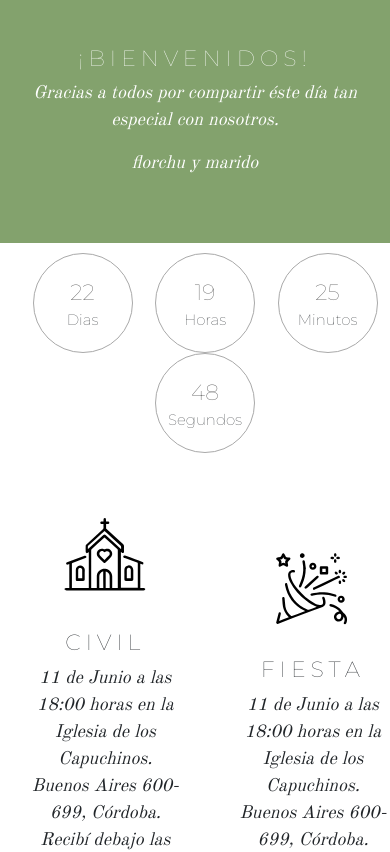
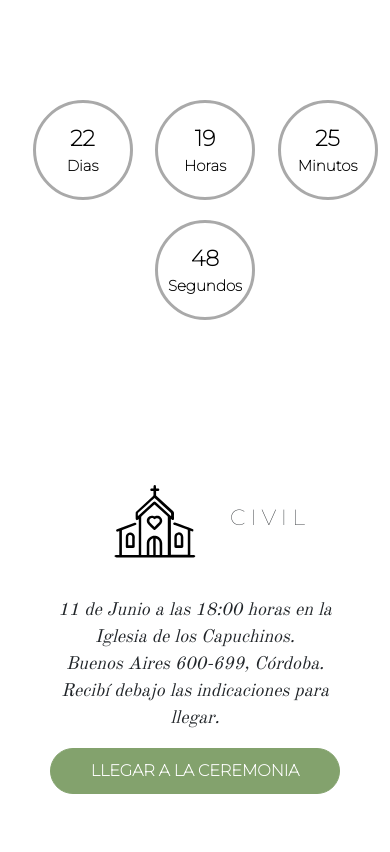
Before and after one commit to teixeira26/bodita-laraDario, a React (Create React App) app: page / in a window 390 px wide. Shown: the part 848-1700 px from the top of the page. Built offline with nearby package versions, Linux system fonts and the light colour scheme.

Commit message:
(*) - Responsive hecho

```diff
--- a/src/Components/App.jsx
+++ b/src/Components/App.jsx
@@ -40,7 +40,7 @@ function App() {
       <Bienvenido></Bienvenido>
       <StopWatch></StopWatch>
       <section className='iconos'>
-        <CardMapa icono={ceremonia.iconoIglesia} urlButton={ceremonia.urlButton} titulo={ceremonia.tituloCeremonia} textol1={ceremonia.textoCeremonial1} textol2={ceremonia.textoCeremonial2} textol3={ceremonia.textoCeremonial3} textoButton={ceremonia.textoButton}></CardMapa>
+        <CardMapa  icono={ceremonia.iconoIglesia} urlButton={ceremonia.urlButton} titulo={ceremonia.tituloCeremonia} textol1={ceremonia.textoCeremonial1} textol2={ceremonia.textoCeremonial2} textol3={ceremonia.textoCeremonial3} textoButton={ceremonia.textoButton}></CardMapa>
         <CardMapa icono={fiesta.iconoIglesia} urlButton={fiesta.urlButton} titulo={fiesta.titulofiesta} textol1={fiesta.textofiestal1} textol2={fiesta.textofiestal2} textol3={fiesta.textofiestal3} textoButton={fiesta.textoButton}></CardMapa>
       </section>
       <Galeria></Galeria>
--- a/src/Components/CardMapa/CardMapa.jsx
+++ b/src/Components/CardMapa/CardMapa.jsx
@@ -4,7 +4,7 @@ const CardMapa = (props)=>{
     const {icono, titulo,  textol1, textol2, textol3, textoButton, urlButton} = props;
     return(
         <div className="containerCardMapa">
-            <img src={`${icono}`} alt="" />
+            <img src={`${icono}`} alt="" draggable={false}/>
             <h4>{titulo}</h4>
             <p>{textol1}<br/>{textol2}<br/>{textol3}</p>
             <Button texto={textoButton} template='verde' url={urlButton}></Button>
--- a/src/Components/CardMapa/cardMapa.css
+++ b/src/Components/CardMapa/cardMapa.css
@@ -1,17 +1,30 @@
 .containerCardMapa{
     display: flex;
-    flex-direction: column;
+    flex-direction: row;
+    flex-wrap: wrap;
     justify-content: center;
     align-items: center;
     background-color: white;
-    width: 40vw;
+    width: 35vw;
     margin: 2vh 7vw;
 }
 
+
 .containerCardMapa img{
     width: 150px;
+    display: block;
 }
 
 .containerCardMapa p{
     text-align: center;
+    display: block;
 }
+
+
+
+@media only screen and (max-width: 550px) {
+    .containerCardMapa{
+        width: 80% !important;
+
+    }
+}
--- a/src/Components/CuentaRegresiva/StopWatch.css
+++ b/src/Components/CuentaRegresiva/StopWatch.css
@@ -3,29 +3,28 @@
 }
 
 .cuenta-regresiva{
-    display: grid;
     text-align: center;
     padding: 10px;
-    height: auto;
     font-family: 'Montserrat', sans-serif;
     font-size: 18px;
+    margin: 80px 0;
 }
 .countdown{
     display: flex;
     justify-content:space-evenly;
     align-items: center;
-    height: 100px;
     flex-wrap: wrap;
     width: 100vw;
 }
 
 
 .countdown-days{
+    margin-top: 20px;
     display: flex;
     justify-content: center;
     align-items: center;
     flex-direction: column;
-    border: 1px solid darkgrey;
+    border: 3px solid darkgrey;
     border-radius: 50px;
     width: 100px;
     height: 100px;
@@ -34,47 +33,54 @@
 
 .dayNum{
 
-    color: rgb(86, 86, 86);
+    color: black;
     font-family: Montserrat, sans-serif;
     font-size: 22px;
+    font-weight: bold;
+
 }
 
 .dayName{
+    font-weight: bold;
     display: flex;
     justify-content: center;
     align-items: center;
     font-size: 15px;
     font-family: 'Montserrat', sans-serif;
+    color: black;
 }
 
 .countdown-hours{
+    margin-top: 20px;
     display: flex;
     justify-content: center;
     align-items: center;
     flex-direction: column;
     height: 100px;
-    border: 1px solid darkgrey;
+    border: 3px solid darkgrey;
     border-radius: 50px;
     width: 100px;
 }
 .countdown-minutes{
+    margin-top: 20px;
     display: flex;
     justify-content: center;
     flex-direction: column;
     align-items: center;
     height: 100px;
-    border: 1px solid darkgrey;
+    border: 3px solid darkgrey;
     border-radius: 50px;
     width: 100px;
 }
 
 .countdown-seconds{
+    margin-top: 20px;
     display: flex;
     justify-content: center;
     flex-direction: column;
     align-items: center;
     height: 100px;
-    border: 1px solid darkgrey;
+    border: 3px solid darkgrey;
     border-radius: 50px;
     width: 100px;
 }
--- a/src/Components/Galeria/Galeria.jsx
+++ b/src/Components/Galeria/Galeria.jsx
@@ -3,14 +3,14 @@ const Galeria =()=>{
     return(
         <section className='galeriaSection'>
             <div className="galeriaContainer">
-                <img src="./assets/eriking.png" alt="" />
-                <img src="./assets/mathe.png" alt="" />
-                <img src="./assets/eriking.png" alt="" />
-                <img src="./assets/mathe.png" alt="" />
-                <img src="./assets/eriking.png" alt="" />
-                <img src="./assets/mathe.png" alt="" />
-                <img src="./assets/eriking.png" alt="" />
-                <img src="./assets/mathe.png" alt="" />
+                <img src="./assets/eriking.png" alt="" draggable={false}/>
+                <img src="./assets/mathe.png" alt="" draggable={false}/>
+                <img src="./assets/eriking.png" alt="" draggable={false}/>
+                <img src="./assets/mathe.png" alt="" draggable={false}/>
+                <img src="./assets/eriking.png" alt="" draggable={false}/>
+                <img src="./assets/mathe.png" alt="" draggable={false}/>
+                <img src="./assets/eriking.png" alt="" draggable={false}/>
+                <img src="./assets/mathe.png" alt="" draggable={false}/>
             </div>
         </section>
     )
--- a/src/Components/Galeria/galeria.css
+++ b/src/Components/Galeria/galeria.css
@@ -1,7 +1,7 @@
 .galeriaContainer{
     display: grid;
     width: 90vw;
-    height: 90vh;
+
     grid-template-columns: repeat(auto-fit, minMax(250px, 1fr));
 
     grid-gap: 5px;
--- a/src/Components/Portada/Portada.jsx
+++ b/src/Components/Portada/Portada.jsx
@@ -16,7 +16,7 @@ const Portada = ()=>{
         <section>
             <div className='portada' ref={dados}>
                 <div className='flecha' style={{top:(window.screen.height - 300)+"px"}}></div>
-                <img className="image" src="./assets/imagen2.png" alt="portada"  />
+                <img className="image" src="./assets/imagen2.png" alt="portada"  draggable={false}/>
             </div>
         </section>
     )
--- a/src/Components/Portada/portada.css
+++ b/src/Components/Portada/portada.css
@@ -8,7 +8,7 @@
     background-image: url('../../../public/assets/portada.jpg');
     background-attachment: fixed;
     background-size: cover;
-
+    background-position-x: center;
 }
 
 .image{
@@ -16,6 +16,20 @@
     margin-top: -60px;
 }
 
+@media (max-width:780px) {
+    .image{
+        width: 60vw;
+    }
+}
+
+@media (max-width:533px) {
+    .image{
+        width: 80vw;
+    }
+    .portada{
+        height: 70vh;
+    }
+}
 
 .flecha{
     transform: rotate(45deg);
--- a/src/Components/RedSocial/RedSocial.jsx
+++ b/src/Components/RedSocial/RedSocial.jsx
@@ -7,14 +7,14 @@ const RedSocial=()=>{
     useEffect(()=>{
         window.addEventListener('scroll', ()=>{
             let posicionScrollY = window.pageYOffset;
-            console.log(posicionScrollY);
-            redSocial.current.style.backgroundPositionY = -(posicionScrollY*0.3  )+"px"
+            // console.log(posicionScrollY);
+            redSocial.current.style.backgroundPositionY = redSocial.current.getBoundingClientRect().top<0? -(redSocial.current.getBoundingClientRect().top) *0.3+"px":-((redSocial.current.getBoundingClientRect().top) *0.3)+"px"
         })
     },[])
     return(
         <section>
             <div className="redSocialContainer" ref={redSocial}>
-            <img src="./assets/icono-instagram.svg" alt="" />
+            <img src="./assets/icono-instagram.svg" alt="" draggable={false}/>
             <h4>#FLORCHUYMARIDO</h4>
             <p>"¡Preparate para nuestro gran día!"
             <br/>
--- a/src/Components/Regalos/Regalos.jsx
+++ b/src/Components/Regalos/Regalos.jsx
@@ -11,7 +11,7 @@ const Regalos =()=>{
     return(
         <section className="regalosSection">
             <div>
-                <img src="./assets/icono-regalo.svg" alt="" />
+                <img src="./assets/icono-regalo.svg" alt="" draggable={false}/>
                 <p>El mejor regalo es tu presencia, pero si deseás obsequiarnos algo...</p>
                 <Button texto='VER MÁS' template='blanco'  onclick={abrirModal}></Button>
                 {modalActive&&
--- a/src/Components/app.css
+++ b/src/Components/app.css
@@ -27,5 +27,8 @@ h4{
  }
 .iconos{
     display: flex;
+    justify-content: center;
+    align-items: center;
+    flex-wrap: wrap;
     margin-top: 100px;
 }
```
